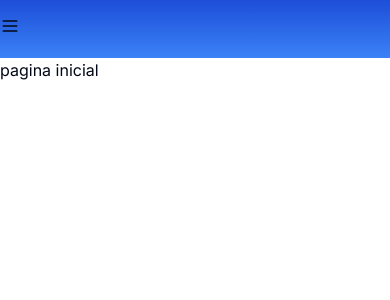
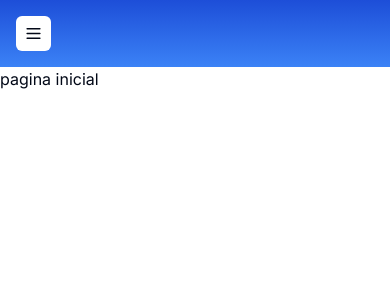
Before and after one commit to kaue-S/soccer-stats, a Next.js app: page / in a window 390 px wide. Shown: the top 300 px of the page. Built offline with nearby package versions, Linux system fonts and the light colour scheme.

Commit message:
Update navButton.jsx

```diff
--- a/components/navButton.jsx
+++ b/components/navButton.jsx
@@ -14,8 +14,10 @@ import {
 export default function NavButton() {
 
   return (
+    <nav className='lg:hidden ml-4 flex'>
+
       <Sheet>
-        <SheetTrigger><Menu size={20}/></SheetTrigger>
+        <SheetTrigger><Menu size={35} className='rounded-md p-1 bg-white px-2'/></SheetTrigger>
         <SheetContent  side="left">
           <SheetHeader>
             <SheetTitle>Are you absolutely sure?</SheetTitle>
@@ -26,5 +28,6 @@ export default function NavButton() {
           </SheetHeader>
         </SheetContent>
       </Sheet>
+    </nav>
   )
 }
```
